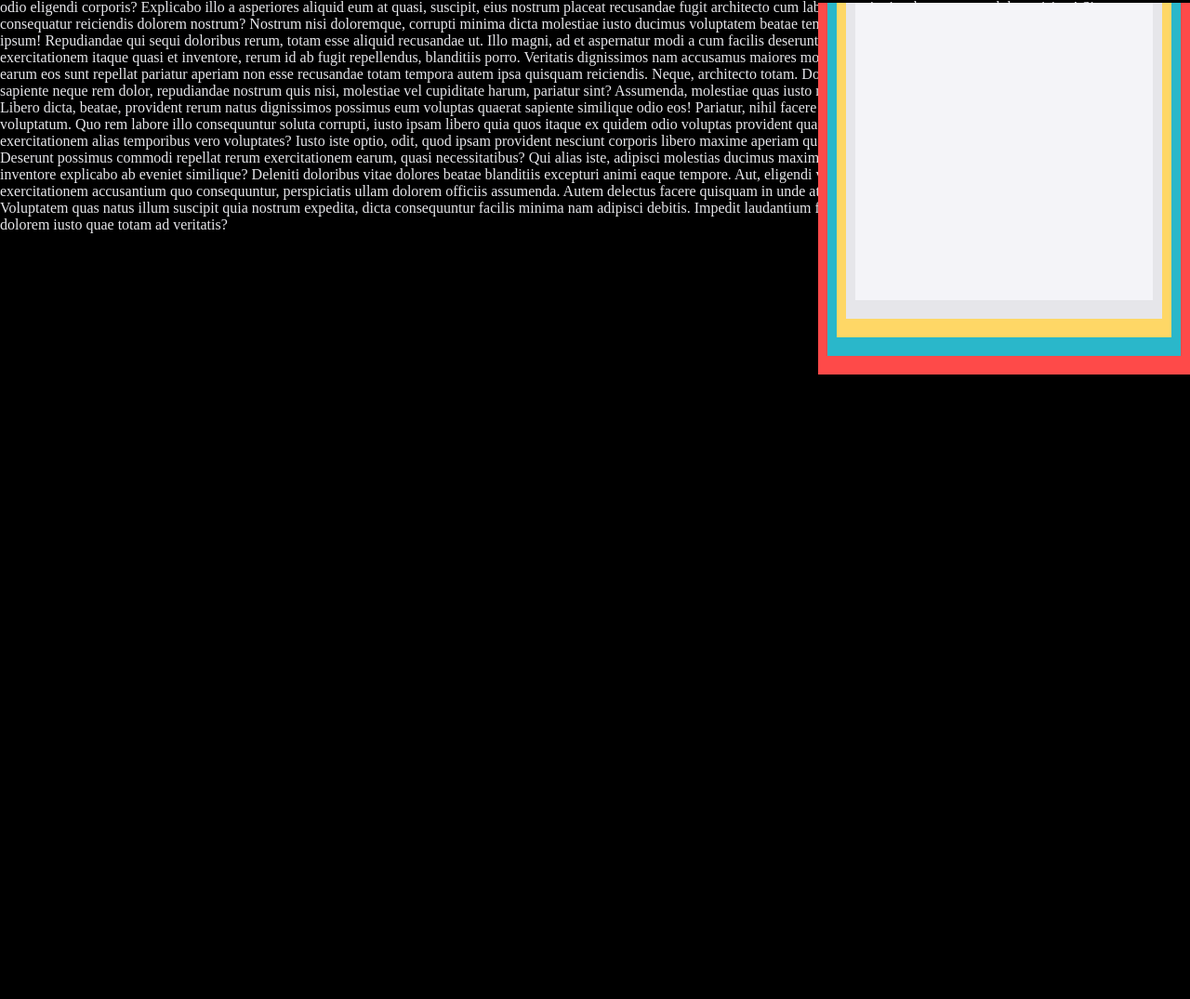
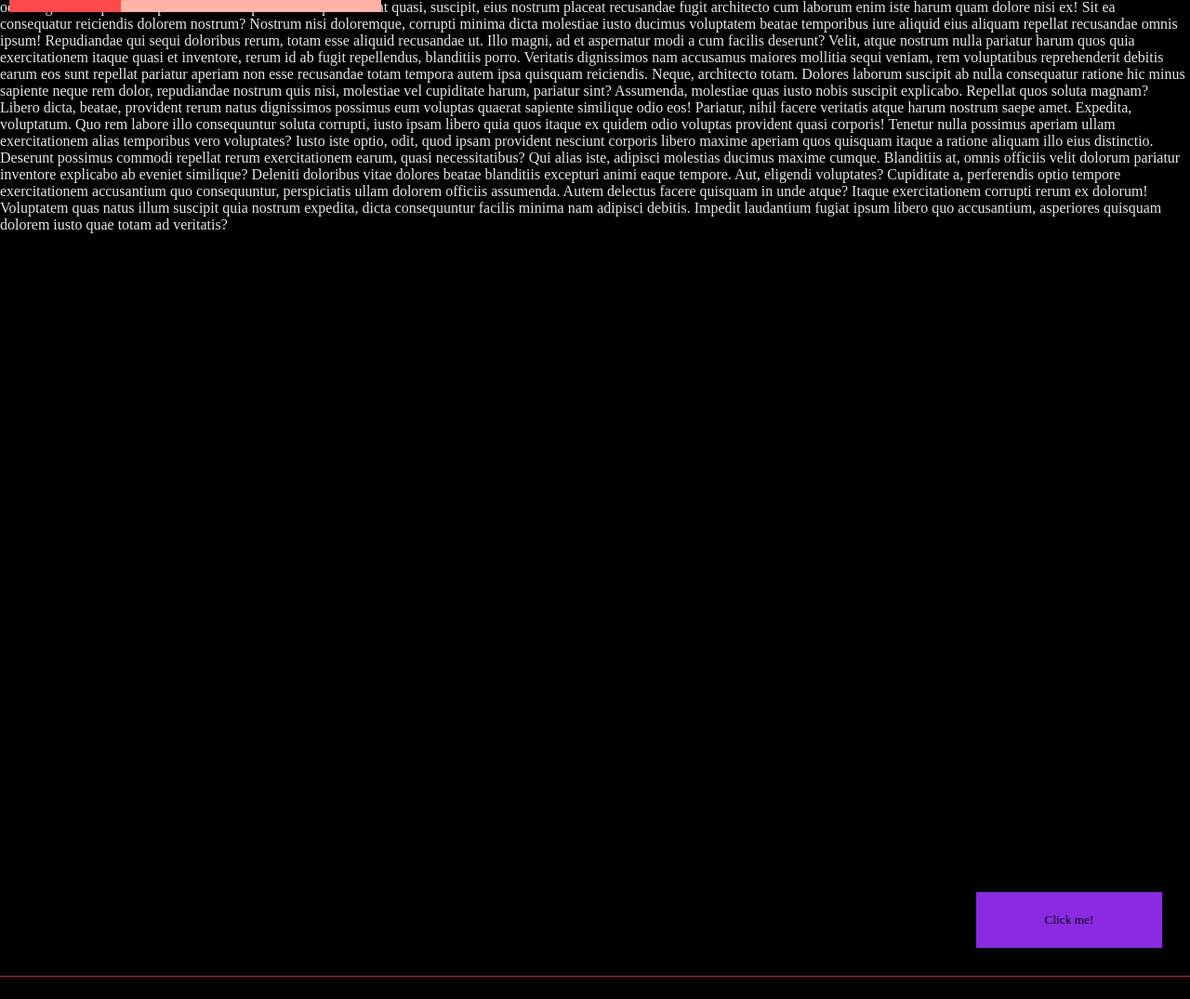
Before and after one commit to kovacsbencet/w3-practice, a plain HTML site: page frontend/index.html in a window 1280 px wide. Shown: the part 397-1472 px from the top of the page at 93% size. Before the commit the page ends 800 px from the top, so only its background shows below. Drawn offline with Linux system fonts and the light colour scheme.

Commit message:
I created relative positions.

```diff
--- a/frontend/index.html
+++ b/frontend/index.html
@@ -59,5 +59,8 @@
 		Aut, eligendi voluptates? Cupiditate a, perferendis optio tempore exercitationem accusantium quo consequuntur, perspiciatis ullam dolorem officiis assumenda. Autem delectus facere quisquam in unde atque? Itaque exercitationem corrupti rerum ex dolorum!
 		Voluptatem quas natus illum suscipit quia nostrum expedita, dicta consequuntur facilis minima nam adipisci debitis. Impedit laudantium fugiat ipsum libero quo accusantium, asperiores quisquam dolorem iusto quae totam ad veritatis?
 	</p>
+	<section><button>Click me!</button></section>
+	<section><button>Click me!</button></section>
+	<section><button>Click me!</button></section>
 </body>
 </html>
--- a/frontend/style.css
+++ b/frontend/style.css
@@ -42,9 +42,9 @@ body{
 }
 
 #cube1{
-  right: 0;
-  bottom: 0;
-  position: fixed;
+  position: absolute;
+  top: 10px;
+  left: 10px;
   background-color: #fe4a49;
   width: 400px;
   height: 400px;
@@ -75,15 +75,15 @@ body{
 }
 
 #cube6{
-  position: fixed;
-  left: 0;
-  top: 0;
   background-color: #fe9c8f;
   width: 300px;
   height: 300px;
 }
 
 #cube7{
+  position: absolute;
+  right: 0;
+  bottom: 0;
   background-color: #feb2a8;
   width: 280px;
   height: 280px;
@@ -103,11 +103,30 @@ body{
 }
 
 #cube10{
-
+  position: absolute;
+  top: 0;
+  left: 0;
   background-color: #f9caa7;
   width: 220px;
   height: 220px;
 }
+
+section{
+  position: relative;
+  width: 100%;
+  height: 100vh;
+  border-bottom: 1px solid crimson;
+}
+
+section button{
+  position: absolute;
+  right: 30px;
+  bottom: 30px;
+  width: 200px;
+  height: 60px;
+  background-color: blueviolet;
+}
+
 
 p{
   color: #e6e6ea;
```
